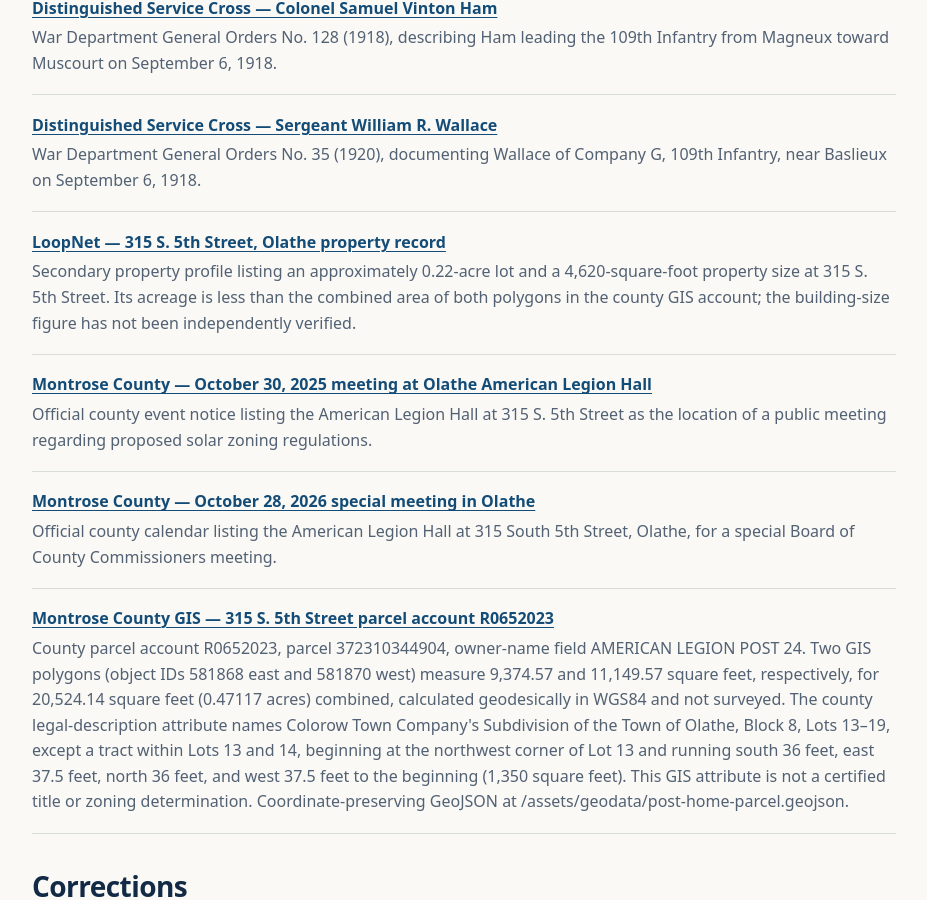
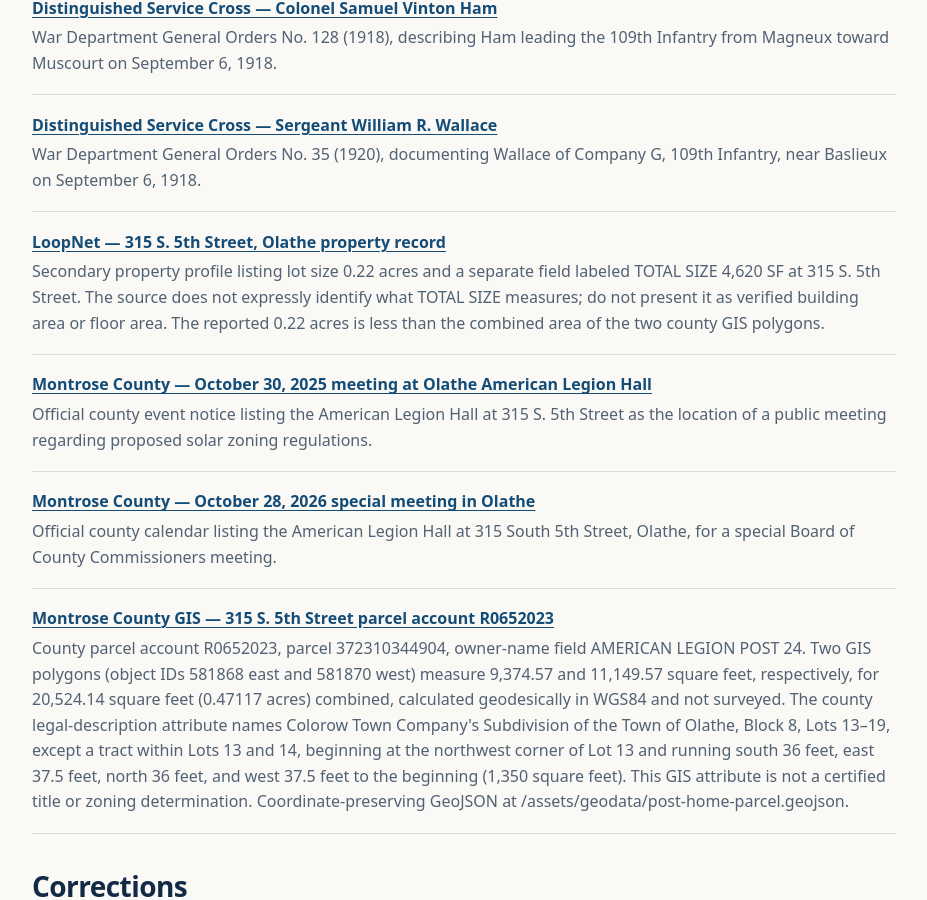
Before and after one commit to SPIERS-DENNIS-POST/spiers-dennis-post.github.io, a Jekyll site: the page built from sources/index.md, in a window 1280 px wide and 900 px high, scrolled down 4348 px. Shown: the whole window, without its empty margins (48-975 px from the left). Built offline with Jekyll 4.4.1, drawn with Linux system fonts in a browser that asks for light colours.

Commit message:
Clarify LoopNet total size is an unspecified metric

```diff
--- a/_data/sources.yml
+++ b/_data/sources.yml
@@ -133,7 +133,7 @@
 - id: olathe-hall-property-record
   title: LoopNet — 315 S. 5th Street, Olathe property record
   url: https://www.loopnet.com/property/315-s-5th-st-olathe-co-81425/08085-R0652023/
-  details: Secondary property profile listing an approximately 0.22-acre lot and a 4,620-square-foot property size at 315 S. 5th Street. Its acreage is less than the combined area of both polygons in the county GIS account; the building-size figure has not been independently verified.
+  details: Secondary property profile listing lot size 0.22 acres and a separate field labeled TOTAL SIZE 4,620 SF at 315 S. 5th Street. The source does not expressly identify what TOTAL SIZE measures; do not present it as verified building area or floor area. The reported 0.22 acres is less than the combined area of the two county GIS polygons.
 - id: montrose-county-olathe-hall-2025
   title: Montrose County — October 30, 2025 meeting at Olathe American Legion Hall
   url: https://montrosecounty.net/Calendar.aspx?EID=1142
```
